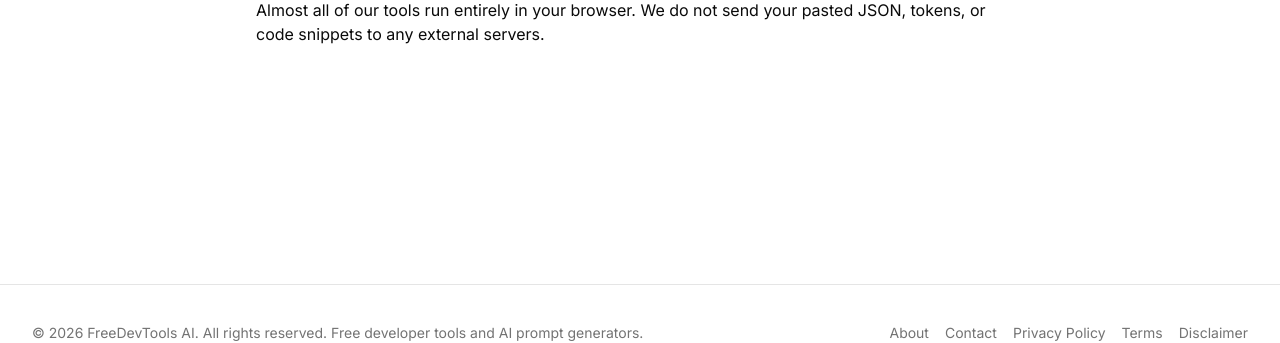
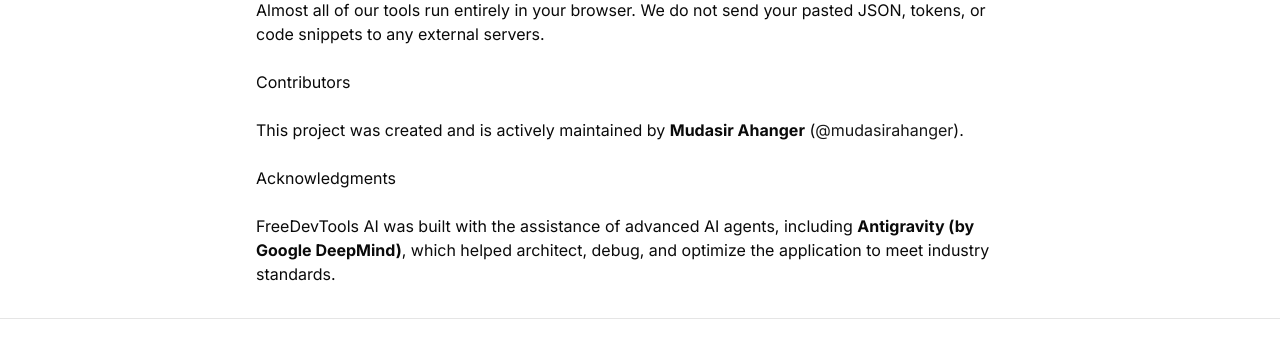
Before and after one commit to mudasirahanger/freedevtools-ai, a Next.js app: page /about in a window 1280 px wide. Shown: the part 419-762 px from the top of the page. Built offline with nearby package versions, Linux system fonts and the light colour scheme; no server answers.

Commit message:
chore: bump version to 1.0.0 and add contributors and acknowledgments

```diff
--- a/package.json
+++ b/package.json
@@ -1,6 +1,6 @@
 {
   "name": "freedevtools-ai",
-  "version": "0.1.0",
+  "version": "1.0.0",
   "private": true,
   "scripts": {
     "dev": "next dev",
--- a/src/app/about/page.tsx
+++ b/src/app/about/page.tsx
@@ -20,6 +20,14 @@
       <p>
         Almost all of our tools run entirely in your browser. We do not send your pasted JSON, tokens, or code snippets to any external servers.
       </p>
+      <h2>Contributors</h2>
+      <p>
+        This project was created and is actively maintained by <strong>Mudasir Ahanger</strong> (<a href="https://github.com/mudasirahanger" target="_blank" rel="noopener noreferrer" className="text-primary hover:underline">@mudasirahanger</a>).
+      </p>
+      <h2>Acknowledgments</h2>
+      <p>
+        FreeDevTools AI was built with the assistance of advanced AI agents, including <strong>Antigravity (by Google DeepMind)</strong>, which helped architect, debug, and optimize the application to meet industry standards.
+      </p>
     </div>
   );
 }
```
Also changed, not shown: 1 other file (tests, documents, lock files or other folders).
